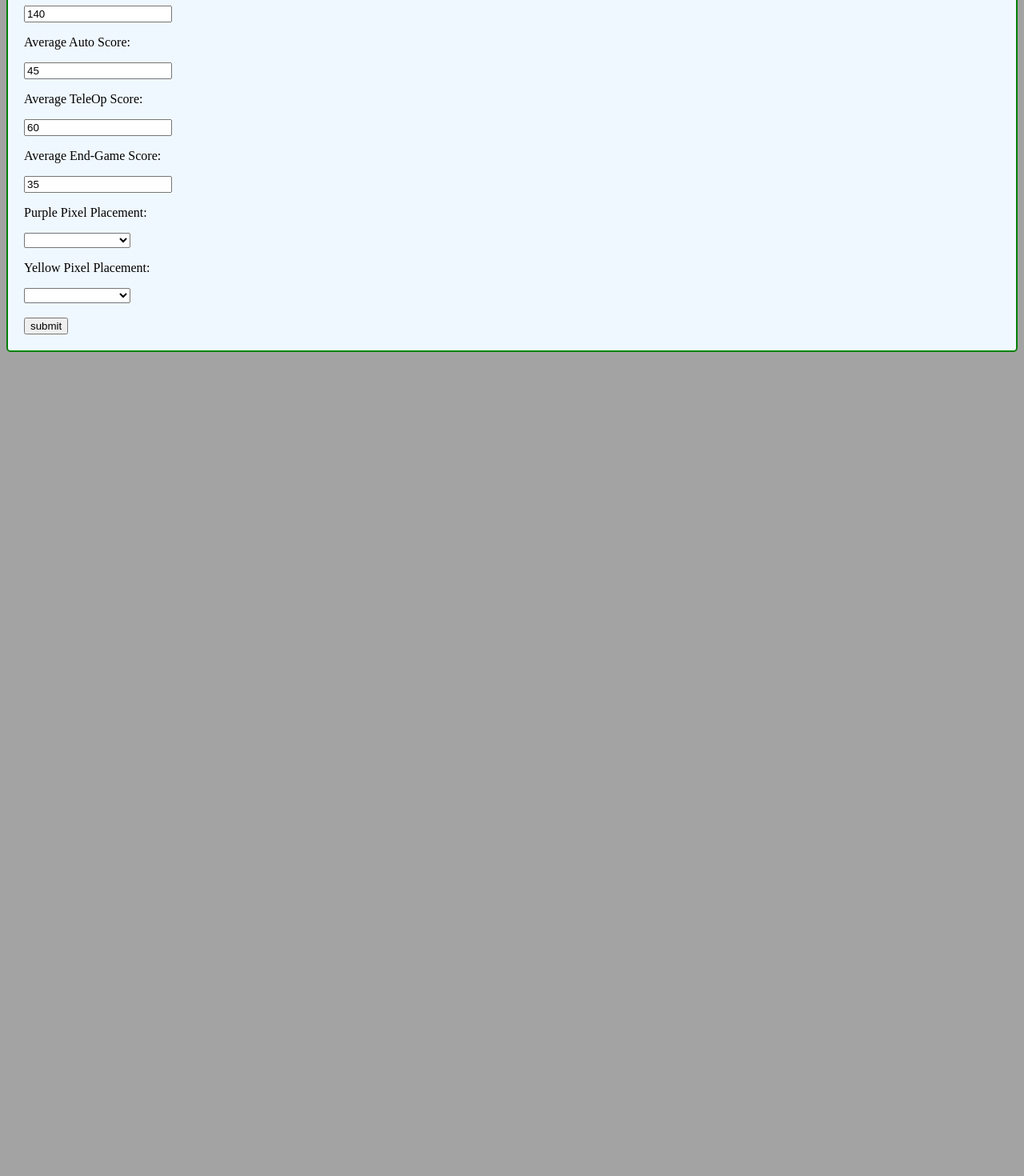
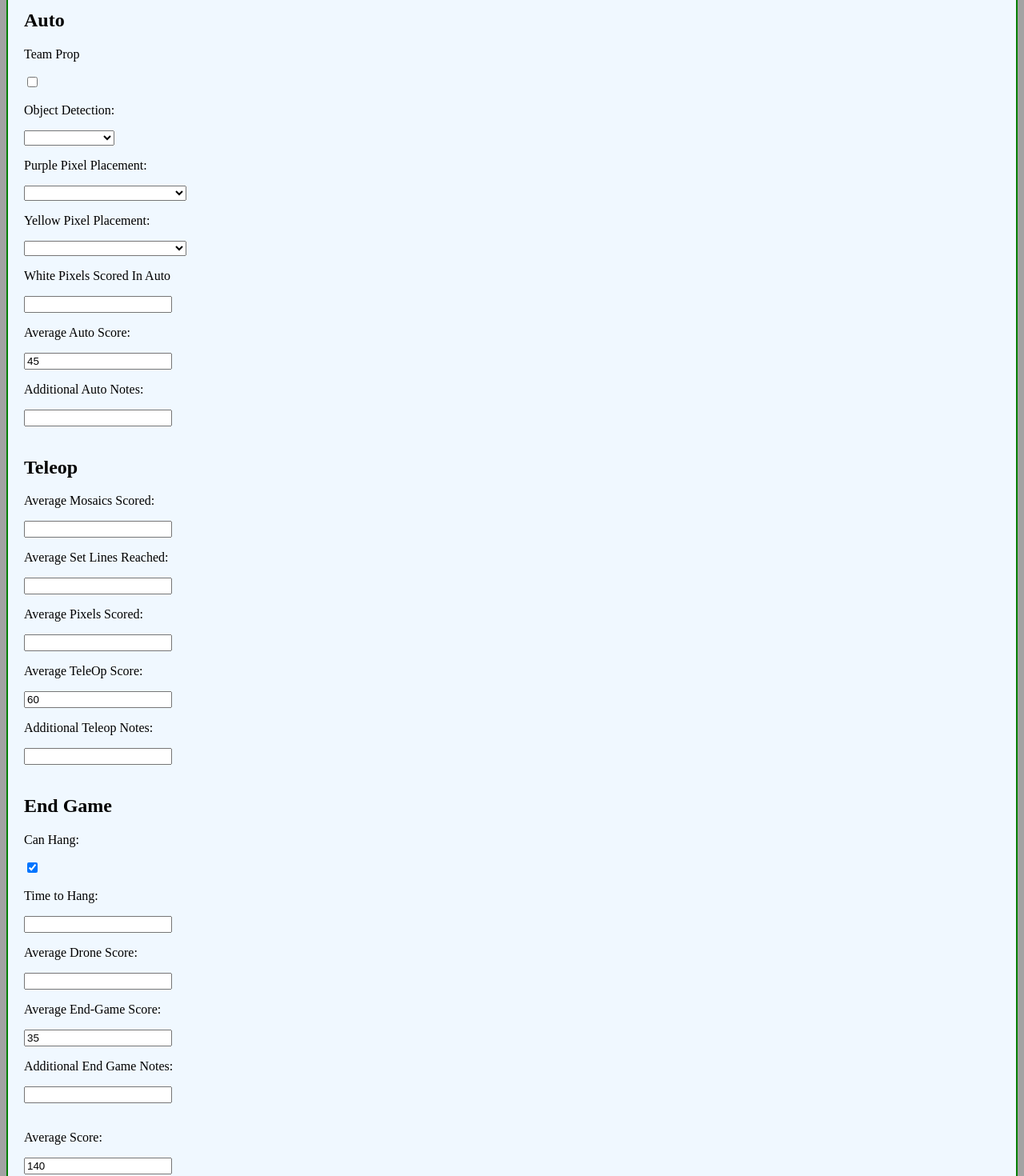
Before and after one commit to Oshawhaat/TSA-App-2024, an Angular app: page /team/13737/edit in a window 1280 px wide. Shown: the part 220-1690 px from the top of the page at 80% size. Before the commit the page ends 800 px from the top, so only its background shows below. Built offline with nearby package versions, Linux system fonts and the light colour scheme.

Commit message:
add info to team interface

```diff
--- a/src/app/edit-team/edit-team.component.html
+++ b/src/app/edit-team/edit-team.component.html
@@ -1,31 +1,97 @@
 
 <div *ngIf="team">
     <form #addTeam="ngForm" (ngSubmit)="onSubmit(addTeam)">
-        <p>Editing Team {{team.number}}</p>
+        <h2>Editing Team {{team.number}}</h2>
+
         <p>Team Name: </p>
         <input type="text" name="teamName" [(ngModel)]="team.name" />
-        <p>Average Score: </p>
-        <input type="number" name="teamScore" [(ngModel)]="team.averageScore" />
-        <p>Average Auto Score: </p>
-        <input type="number" name="autoScore" [(ngModel)]="team.autoScore" />
-        <p>Average TeleOp Score: </p>
-        <input type="number" name="teleOpScore" [(ngModel)]="team.teleOpScore" />
-        <p>Average End-Game Score: </p>
-        <input type="number" name="endGameScore" [(ngModel)]="team.endGameScore" />
+
+
+        <br /><br />
+        <h2>Auto</h2>
+
+        <p>Team Prop </p>
+        <input type="checkbox" name="teamProp" [(ngModel)]="team.teamProp" />
+
+        <p>Object Detection: </p>
+        <select name="objectDetection" [(ngModel)]="team.objectDetection">
+            <option [value]="0">Reliable</option>
+            <option [value]="1">Mostly Reliable</option>
+            <option [value]="2">Unreliable</option>
+            <option>None</option>
+        </select>
+
         <p>Purple Pixel Placement: </p>
         <select name="purplePixel" [(ngModel)]="team.purplePlacement">
             <option [value]="0">Correct Placement</option>
-            <option [value]="1">Backdrop</option>
-            <option [value]="2">Backstage</option>
+            <option [value]="1">Sometimes Correct Placement</option>
+            <option [value]="2">Backdrop</option>
+            <option [value]="3">Backstage</option>
             <option>None</option>
         </select>
+
         <p>Yellow Pixel Placement: </p>
         <select name="yellowPixel" [(ngModel)]="team.yellowPlacement">
             <option [value]="0">Correct Placement</option>
-            <option [value]="1">Backdrop</option>
-            <option [value]="2">Backstage</option>
+            <option [value]="1">Sometimes Correct Placement</option>
+            <option [value]="2">Backdrop</option>
+            <option [value]="3">Backstage</option>
             <option>None</option>
         </select>
+
+        <p>White Pixels Scored In Auto</p>
+        <input type="number" name="whiteInAuto" [(ngModel)]="team.autoWhites" />
+
+        <p>Average Auto Score: </p>
+        <input type="number" name="autoScore" [(ngModel)]="team.autoScore" />
+
+        <p>Additional Auto Notes: </p>
+        <input type="text" name="autoNotes" [(ngModel)]="team.autoNotes" />
+
+
+        <br /><br />
+        <h2>Teleop</h2>
+
+        <p>Average Mosaics Scored: </p>
+        <input type="number" name="mosaics" [(ngModel)]="team.mosaicsScored" />
+
+        <p>Average Set Lines Reached: </p>
+        <input type="number" name="setLines" [(ngModel)]="team.setLinesReached" />
+
+        <p>Average Pixels Scored: </p>
+        <input type="number" name="pixelsScored" [(ngModel)]="team.pixelsScored" />
+
+        <p>Average TeleOp Score: </p>
+        <input type="number" name="teleOpScore" [(ngModel)]="team.teleOpScore" />
+
+        <p>Additional Teleop Notes: </p>
+        <input type="text" name="teleopNotes" [(ngModel)]="team.teleopNotes"/>
+
+
+        <br /><br />
+        <h2>End Game</h2>
+
+        <p>Can Hang: </p>
+        <input type="checkbox" name="hanging" [(ngModel)]="team.canHang" />
+
+        <p>Time to Hang: </p>
+        <input type="number" name="hangTime" [(ngModel)]="team.hangTime" />
+
+        <p>Average Drone Score: </p>
+        <input type="number" name="droneScore" [(ngModel)]="team.droneScore" />
+
+        <p>Average End-Game Score: </p>
+        <input type="number" name="endGameScore" [(ngModel)]="team.endGameScore" />
+
+        <p>Additional End Game Notes: </p>
+        <input type="text" name="teleopNotes" [(ngModel)]="team.endGameNotes" />
+
+
+        <br /><br />
+
+        <p>Average Score: </p>
+        <input type="number" name="teamScore" [(ngModel)]="team.averageScore" />
+
         <br /><br />
         <input type="submit" value="submit">
     </form>
```
Also changed, not shown: src/app/team.ts (+34 -7 lines).
